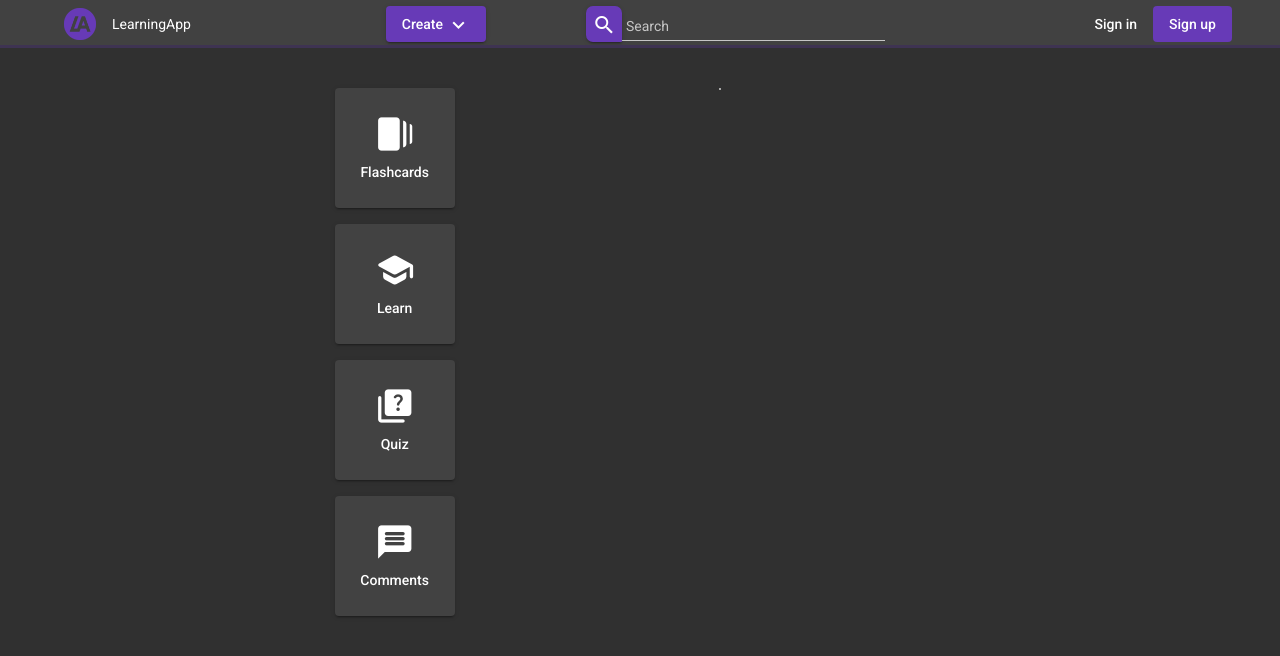
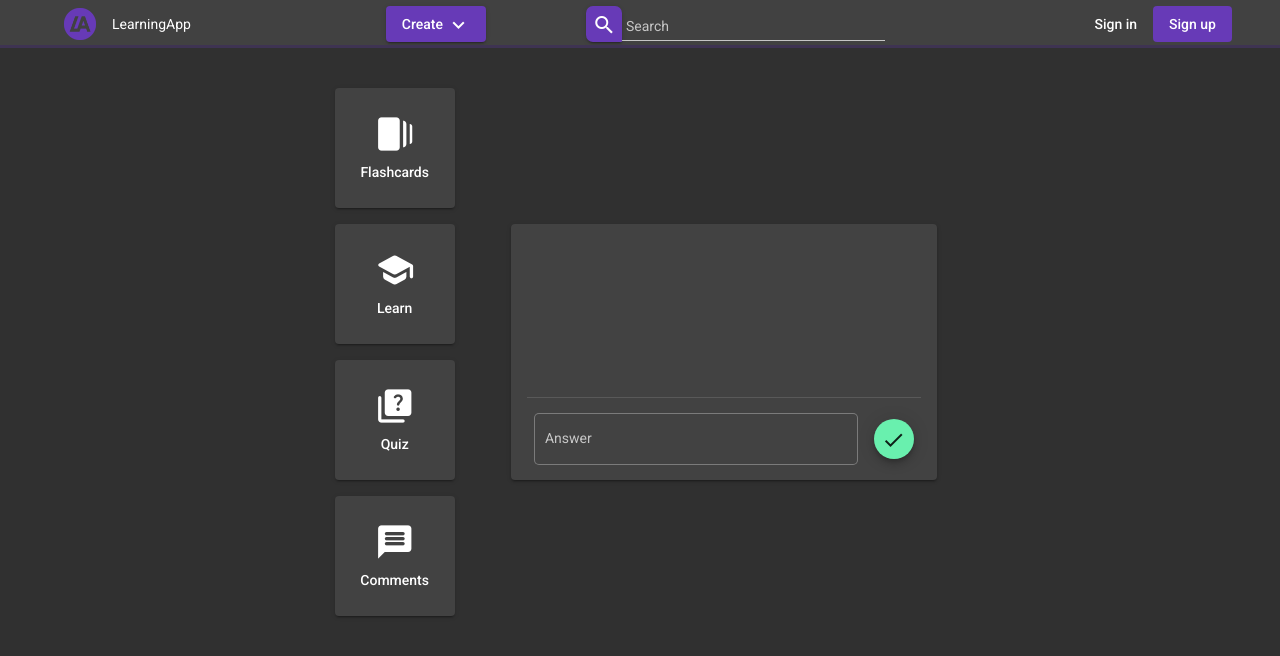
Before and after one commit to Matik541/learningapp, an Angular app: page /lesson/1/learn in a window 1280 px wide. Shown: the top 656 px of the page. Built offline with nearby package versions, Linux system fonts and the light colour scheme; no server answers; what ngx-drag-scroll would draw is missing.

Commit message:
Answers handler in learn (writing) shake animation - wrong, go to next - correct

```diff
--- a/src/app/lessons/lesson/learn/learn.component.html
+++ b/src/app/lessons/lesson/learn/learn.component.html
@@ -1,5 +1,22 @@
 <div class="main">
-  <div class="card">
-
-  </div>
+  <mat-card class="flashcard">
+    <mat-card-content>
+      {{ flashcards[indexFleshcard%flashcards.length]?.flashcard?.question }}
+      {{ flashcards[indexFleshcard%flashcards.length]?.flashcard?.answer }}
+    </mat-card-content>
+    <mat-divider inset></mat-divider>
+    <mat-card-actions>
+      <form>
+        <mat-form-field appearance="outline" class="full-width">
+          <mat-label>Answer</mat-label>
+          <input matInput [(ngModel)]="answer" [ngModelOptions]="{standalone: true}" autocomplete="off">
+        </mat-form-field>
+        <button mat-mini-fab color="accent" (click)="check()" type="submit">
+          <mat-icon>
+            check
+          </mat-icon>
+        </button>
+      </form>
+    </mat-card-actions>
+  </mat-card>
 </div>
--- a/src/app/lessons/lesson/learn/learn.component.scss
+++ b/src/app/lessons/lesson/learn/learn.component.scss
@@ -0,0 +1,45 @@
+.main {
+  padding: 0;
+  margin: 0;
+  height: 100%;
+  justify-content: center;
+
+  mat-card {
+    $gap: 1rem;
+    $padding: 1rem;
+    $size: 7.5rem;
+
+    aspect-ratio: 5 / 3;
+    box-shadow: 0px 3px 1px -2px rgba(0, 0, 0, 0.2), 0px 2px 2px 0px rgba(0, 0, 0, 0.14),
+      0px 1px 5px 0px rgba(0, 0, 0, 0.12);
+    display: flex;
+    flex-direction: column;
+    height: 2 * 7.5rem + 1rem;
+    padding: $padding;
+    // position: absolute;
+    min-height: 2 * $size + $gap;
+    margin: 15px;
+    transition: color 0.1s ease-in-out;
+
+    mat-card-content {
+      align-items: center;
+      display: flex;
+      flex-direction: column;
+      flex-grow: 1;
+      font-size: 3rem;
+      justify-content: center;
+    }
+
+    mat-card-actions form {
+      align-items: center;
+      display: flex;
+      justify-content: space-between;
+      gap: $gap;
+      padding: 0.5ch 2ch;
+
+      .full-width {
+        width: 100%;
+      }
+    }
+  }
+}
--- a/src/app/lessons/lesson/learn/learn.component.ts
+++ b/src/app/lessons/lesson/learn/learn.component.ts
@@ -1,4 +1,6 @@
+import { F } from '@angular/cdk/keycodes'
 import { Component, Input, OnInit } from '@angular/core'
+import { ActivatedRoute } from '@angular/router'
 import { LessonsService } from 'src/app/lessons.service'
 import { ProgressBarService } from 'src/app/navbar/progress-bar.service'
 import { Flashcard, Lesson } from 'src/environments/environment'
@@ -10,36 +12,85 @@ import { Flashcard, Lesson } from 'src/environments/environment'
 })
 export class LearnComponent implements OnInit {
   id: number = 0
-  private lec: any
+  indexFleshcard: number = 0
+  answer: string = ''
+
+  private sub: any
   flashcards: {
     flashcard: Flashcard
+    answer: string
     status: 0 | 1 | 2
-  }[]
-  @Input() lesson: Lesson = {} as Lesson
+  }[] = []
+
   constructor(
     public progressBar: ProgressBarService,
-    private lessonsService: LessonsService
-  ) {}
+    private lessonsService: LessonsService,
+    private activeRoute: ActivatedRoute
+  ) {
+    this.sub = this.activeRoute.params.subscribe((params) => {
+      this.id = +params['id']
+    })
+  }
 
   ngOnInit(): void {
-    this.lec = this.lessonsService.getLesson(this.id).subscribe((data) => {
-      this.flashcards = data.flashcards.map((flashcard) => {
-        return {
-          flashcard,
-          status: 0,
-        }
-      })
+    this.sub = this.lessonsService.getLesson(this.id).subscribe((data) => {
+      this.flashcards = data.flashcards
+        .map((flashcard) => {
+          return {
+            flashcard,
+            answer: '',
+            status: 0 as 0,
+          }
+        })
+        .sort(() => Math.random() - 0.5)
+      console.log(this.flashcards)
     })
-
-    console.log(this.flashcards)
 
     this.progressBar.mode = 'determinate'
     this.progressBar.value = 0
     this.progressBar.hidden = false
   }
 
+  check(): void {
+    let card = document.querySelector('.flashcard')
+
+    card?.classList.remove('correct', 'incorrect')
+    let size = this.flashcards.length
+    let index = this.indexFleshcard
+    if (this.flashcards[index % size].flashcard.answer === this.answer) {
+      this.flashcards[index % size].status++
+      this.flashcards[index % size].answer = this.answer
+      console.log(this.flashcards[index % size])
+      card?.classList.add('correct')
+
+      setTimeout(() => {
+        card?.setAttribute('style', 'animation: none')
+        card?.setAttribute(
+          'style',
+          `animation: slide-right 0.25s ease-in-out 1`
+        )
+
+        card?.addEventListener('animationend', () =>
+          card?.setAttribute('style', 'animation: none')
+        )
+
+        setTimeout(() => {
+          this.indexFleshcard += 1
+          card?.classList.remove('correct', 'incorrect')
+          this.answer = ''
+        }, 125)
+      }, 500)
+    } else {
+      card?.classList.add('incorrect')
+      card?.setAttribute('style', `animation: shake 0.5s ease-in-out 1`)
+    }
+    card?.addEventListener('animationend', () => {
+      card?.setAttribute('style', 'animation: none')
+    })
+  }
+
   ngOnDestroy(): void {
     this.progressBar.hidden = true
-    this.lec.unsubscribe()
+    this.sub.unsubscribe()
   }
 }
--- a/src/app/lessons/lesson/question-write/question-write.component.scss
+++ b/src/app/lessons/lesson/question-write/question-write.component.scss
@@ -19,7 +19,6 @@
     }
     mat-card-actions {
       padding: 0.5ch 2ch;
-      margin-bottom: -2rem;
     }
   }
 }
--- a/src/styles.scss
+++ b/src/styles.scss
@@ -527,6 +527,10 @@ errors {
   }
 }
 
+.mat-form-field-wrapper {
+  padding-bottom: 0;
+}
+
 @keyframes flip {
   0% {
     -webkit-transform: rotateY(0);
@@ -579,3 +583,30 @@ errors {
     transform: rotateY(0);
   }
 }
+
+@keyframes shake {
+  0% {
+    -webkit-transform: translateX(0);
+    transform: translateX(0);
+  }
+  20% {
+    -webkit-transform: translateX(-10px);
+    transform: translateX(-10px);
+  }
+  40% {
+    -webkit-transform: translateX(10px);
+    transform: translateX(10px);
+  }
+  60% {
+    -webkit-transform: translateX(-10px);
+    transform: translateX(-10px);
+  }
+  80% {
+    -webkit-transform: translateX(10px);
+    transform: translateX(10px);
+  }
+  100% {
+    -webkit-transform: translateX(0);
+    transform: translateX(0);
+  }
+}
--- a/src/theme.scss
+++ b/src/theme.scss
@@ -86,6 +86,10 @@ quiz-result {
       transition: stroke-dashoffset 1.5s cubic-bezier(1, -0.01, 0.25, 1.25) !important;
     }
   }
+  .cards mat-card {
+    background-color: rgba(mat.get-color-from-palette($my_dark, 700), 0.5) !important;
+  }
+}
 
 .correct {
   color: mat.get-color-from-palette($accent, A200);
@@ -96,7 +100,3 @@ quiz-result {
 .total {
   color: mat.get-color-from-palette($primary, 400);
 }
-  .cards mat-card {
-    background-color: rgba(mat.get-color-from-palette($my_dark, 700), 0.5) !important;
-  }
-}
```
Lines whose indentation alone changed are shown as unchanged.
